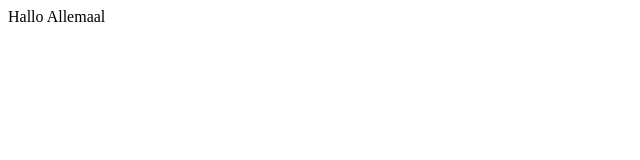
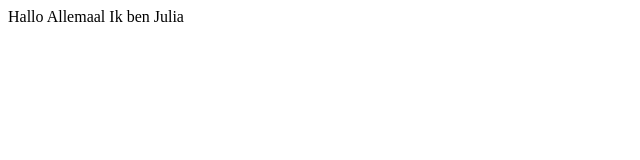
Before and after one commit to JuliavOosten/Git-tutorial, a plain HTML site: page index.html in a window 1280 px wide. Shown: the full height of the page, 0-640 px from the left. Drawn offline with Linux system fonts and the light colour scheme.

Commit message:
Een nieuwe regel

```diff
--- a/index.html
+++ b/index.html
@@ -4,5 +4,7 @@
     </head>
     <body>
         Hallo Allemaal
+
+        Ik ben Julia
     </body>
 </html>
```
